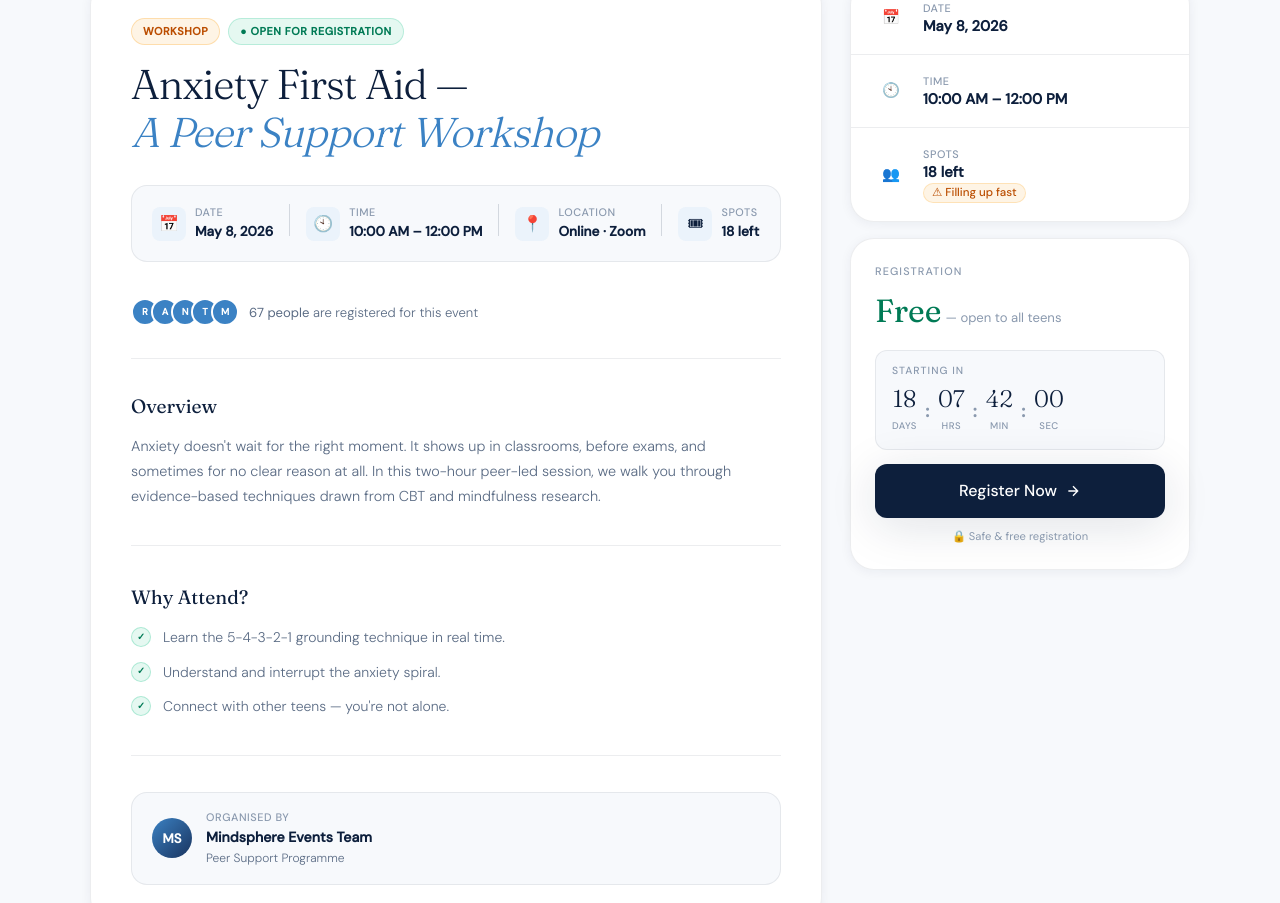
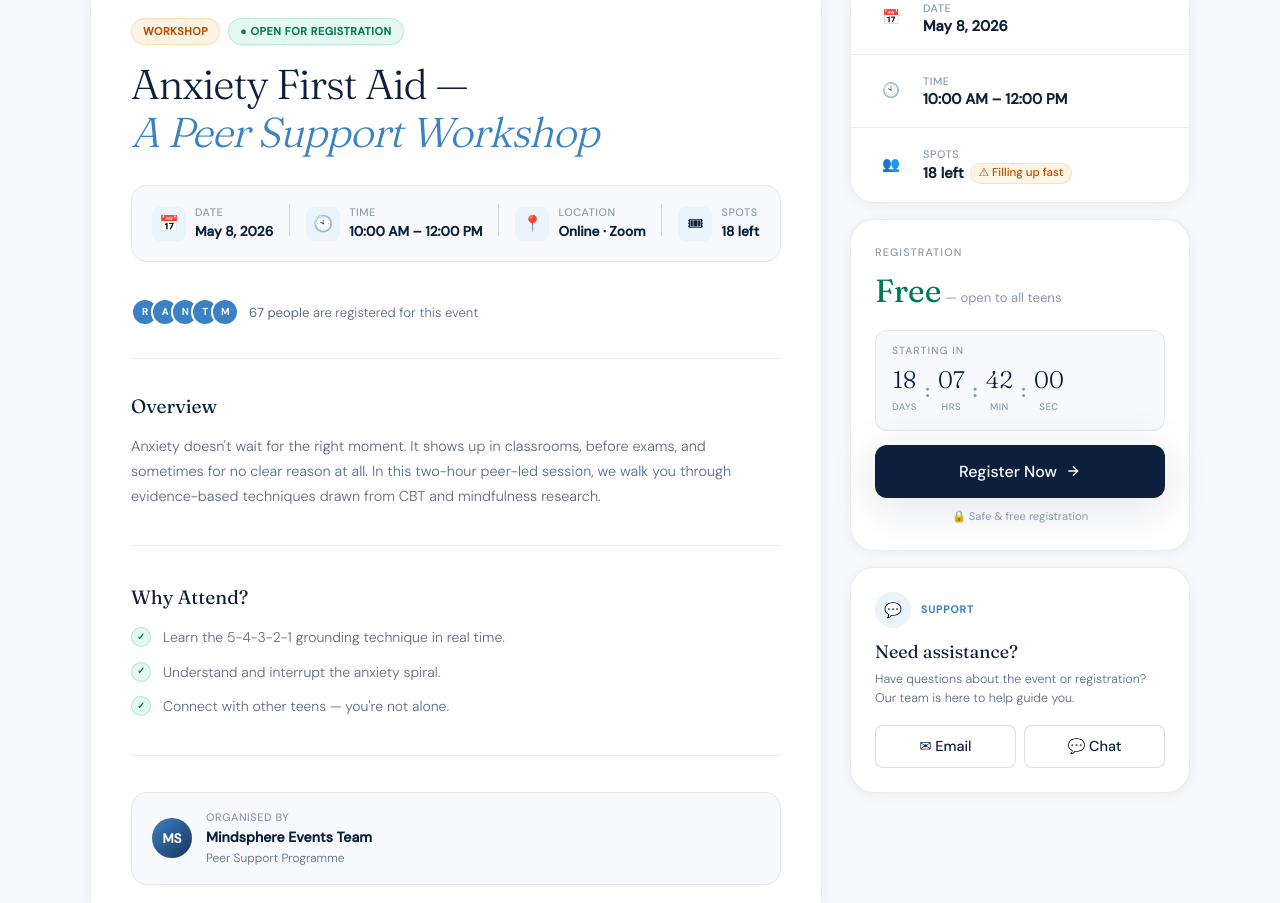
Before and after one commit to R0F7/Mindsphere, a Next.js app: page /event-detail in a window 1280 px wide. Shown: the part 560-1463 px from the top of the page. Built offline with nearby package versions, Linux system fonts and the light colour scheme.

Commit message:
event-detail page currection done

```diff
--- a/src/app/(main)/event-detail/page.tsx
+++ b/src/app/(main)/event-detail/page.tsx
@@ -68,8 +68,8 @@ export default function EventDetails() {
       </section>
 
       {/* ─── MAIN LAYOUT ─── */}
-      <main className="px-[5%] pb-[80px] pt-[28px]">
-        <div className="container grid grid-cols-1 lg:grid-cols-[1fr_340px] gap-[28px] items-start">
+      <main className="px-[5%] pb-14 md:pb-[80px] pt-[28px]">
+        <div className="container grid grid-cols-1 lg:grid-cols-[1fr_340px] pb-14 md:pb-[80px] gap-[28px] items-start">
           {/* LEFT: MAIN CONTENT */}
           <div
             data-aos="fade-up"
@@ -177,7 +177,7 @@ export default function EventDetails() {
                 icon="👥"
                 label="Spots"
                 value={
-                  <div>
+                  <div className="flex items-center gap-1.5">
                     18 left <br />
                     <span className="inline-flex items-center gap-1 text-[0.72rem] font-medium text-amber-700 bg-amber-500/10 px-2 py-0.5 rounded-full border border-amber-500/20">
                       ⚠ Filling up fast
@@ -227,7 +227,7 @@ export default function EventDetails() {
                 </div>
               </div>
 
-              <button className="w-full py-[14px] bg-[var(--navy)] dark:bg-[var(--accent)] text-white rounded-[var(--rm)] font-medium flex items-center justify-center gap-2 transition-all hover:opacity-90 hover:-translate-y-0.5 shadow-lg group">
+              <button className="w-full py-[14px] bg-[var(--navy)] dark:bg-[var(--accent)] text-white rounded-[var(--rm)] font-medium flex items-center justify-center gap-2 transition-all hover:opacity-90 hover:-translate-y-0.5 shadow-lg group cursor-pointer">
                 Register Now
                 <svg
                   className="w-4 h-4 transition-transform group-hover:translate-x-1"
@@ -243,10 +243,48 @@ export default function EventDetails() {
                 🔒 Safe & free registration
               </div>
             </div>
+
+            {/* Support card */}
+            <div
+              data-aos="fade-up"
+              data-aos-delay="100"
+              className="bg-white border border-bd rounded-[var(--rx)] shadow-sh1 p-[24px]"
+            >
+              <div className="">
+                {/* Header */}
+                <div className="support-header flex items-center gap-[10px] mb-[10px]">
+                  <div className="support-icon-wrap w-[36px] h-[36px] rounded-full bg-[var(--accent-l)] flex items-center justify-center text-[0.9rem]">
+                    💬
+                  </div>
+                  <div className="support-card-label text-[0.65rem] font-semibold tracking-[0.1em] uppercase text-[var(--accent)]">
+                    Support
+                  </div>
+                </div>
+
+                {/* Content */}
+                <div className="support-card-title font-fraunces text-lg font-normal text-[var(--text)] mb-[4px]">
+                  Need assistance?
+                </div>
+                <div className="support-card-sub text-[0.78rem] text-[var(--t2)] font-light leading-[1.55] mb-[16px]">
+                  Have questions about the event or registration? Our team is
+                  here to help guide you.
+                </div>
+
+                {/* Buttons */}
+                <div className="support-btns flex gap-[8px]">
+                  <button className="support-btn flex-1 px-[12px] py-[9px] border border-[var(--bd2)] rounded-sm text-[0.90rem] font-medium text-[var(--text)] bg-[var(--white)] flex items-center justify-center gap-[6px] transition-all duration-200 hover:bg-[var(--navy)] hover:text-white hover:border-[var(--navy)] cursor-pointer">
+                    ✉ Email
+                  </button>
+                  <button className="support-btn flex-1 px-[12px] py-[9px] border border-[var(--bd2)] rounded-sm text-[0.90rem] font-medium text-[var(--text)] bg-[var(--white)] flex items-center justify-center gap-[6px] transition-all duration-200 hover:bg-[var(--navy)] hover:text-white hover:border-[var(--navy)] cursor-pointer">
+                    💬 Chat
+                  </button>
+                </div>
+              </div>
+            </div>
           </aside>
         </div>
 
-        <PastEvents/>
+        <PastEvents />
       </main>
     </div>
   );
@@ -263,7 +301,9 @@ const MetaItem = ({ icon, label, value }: any) => (
       <div className="text-[0.68rem] font-medium uppercase tracking-wider text-[var(--t3)]">
         {label}
       </div>
-      <div className="text-[0.85rem] font-semibold text-[var(--text)]">{value}</div>
+      <div className="text-[0.85rem] font-semibold text-[var(--text)]">
+        {value}
+      </div>
     </div>
   </div>
 );
@@ -360,15 +400,15 @@ const PastEvents = () => {
           <h2 className="font-fraunces text-[1.6rem] font-light text-[var(--text)] tracking-[-0.02em]">
             Past Events
           </h2>
-          {/* Optional: Navigation buttons if needed in future */}
-          <div className="flex gap-[8px]">
+          {/* Navigation buttons if needed in future */}
+          {/* <div className="flex gap-[8px]">
             <button className="w-[38px] h-[38px] rounded-full border border-[var(--bd2)] bg-[var(--white)] flex items-center justify-center text-t2 transition-all hover:bg-[var(--navy)] hover:text-white hover:border-[var(--navy)] shadow-[var(--sh1)] cursor-pointer">
               ←
             </button>
             <button className="w-[38px] h-[38px] rounded-full border border-[var(--bd2)] bg-[var(--white)] flex items-center justify-center text-t2 transition-all hover:bg-[var(--navy)] hover:text-white hover:border-[var(--navy)] shadow-[var(--sh1)] cursor-pointer">
               →
             </button>
-          </div>
+          </div> */}
         </div>
 
         {/* Grid */}
@@ -377,9 +417,9 @@ const PastEvents = () => {
             <div
               key={event.id}
               data-aos="fade-up"
-              data-aos-delay={index * 100}
-              className="group bg-[var(--white)] border border-bd rounded-[var(--rl)] overflow-hidden cursor-pointer transition-all duration-300 hover:-translate-y-[5px] hover:shadow-sh3"
+              data-aos-delay={100 + index * 50}
             >
+              <div className="group bg-[var(--white)] border border-bd rounded-[var(--rl)] overflow-hidden cursor-pointer transition-all duration-300 hover:-translate-y-[5px] hover:shadow-sh3">
                 {/* Image Area */}
                 <div className="aspect-[4/3] overflow-hidden relative">
                   <div
@@ -412,6 +452,7 @@ const PastEvents = () => {
                   </p>
                 </div>
               </div>
+            </div>
           ))}
         </div>
       </div>
```
Lines whose indentation alone changed are shown as unchanged.
